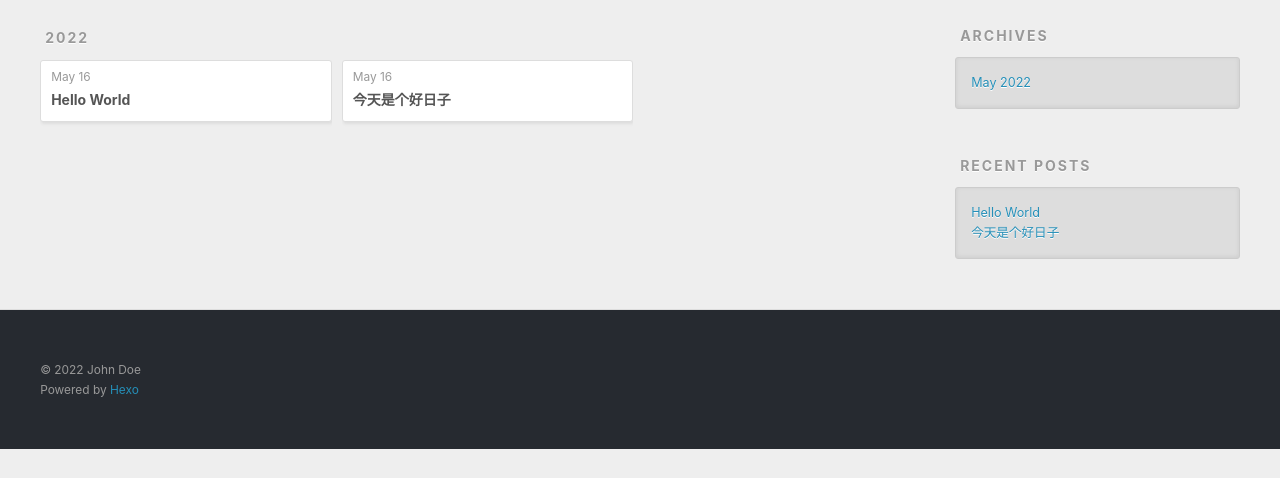
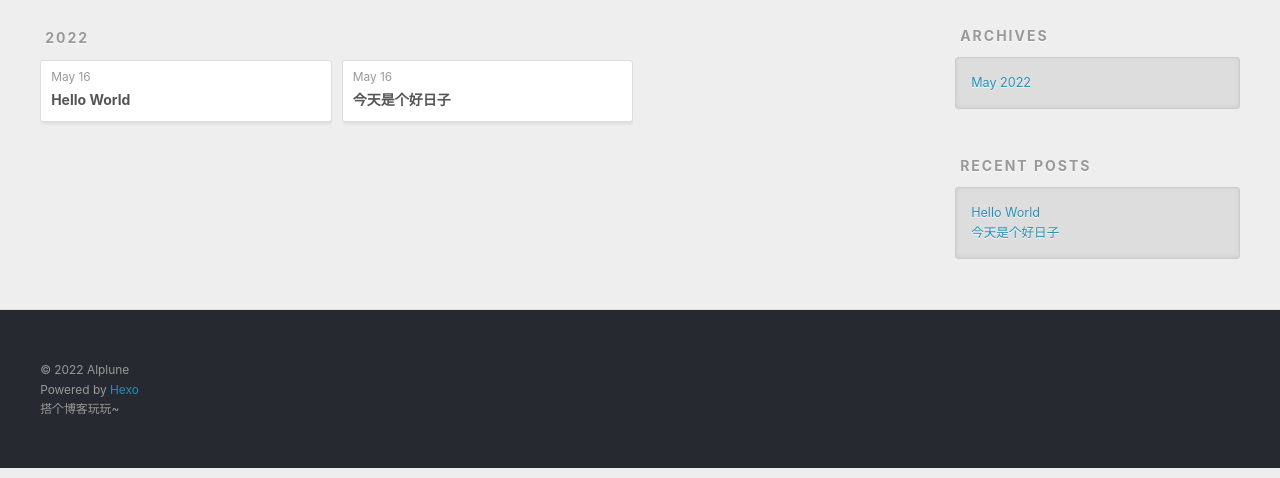
Before and after one commit to Mingaaaaaaa/Mingaaaaaaa.github.io, a plain HTML site: page archives/index.html in a window 1280 px wide. Shown: the part 322-800 px from the top of the page. Drawn offline with nearby package versions, Linux system fonts and the light colour scheme.

Commit message:
Site updated: 2022-05-16 22:35:37

```diff
--- a/archives/index.html
+++ b/archives/index.html
@@ -164,8 +164,9 @@
 
   <div class="outer">
     <div id="footer-info" class="inner">
-      &copy; 2022 John Doe<br>
+      &copy; 2022 Alplune<br>
       Powered by <a href="http://hexo.io/" target="_blank">Hexo</a>
+      <br>搭个博客玩玩~
     </div>
   </div>
 </footer>
```
Also changed, not shown: css/images/banner.jpg.
